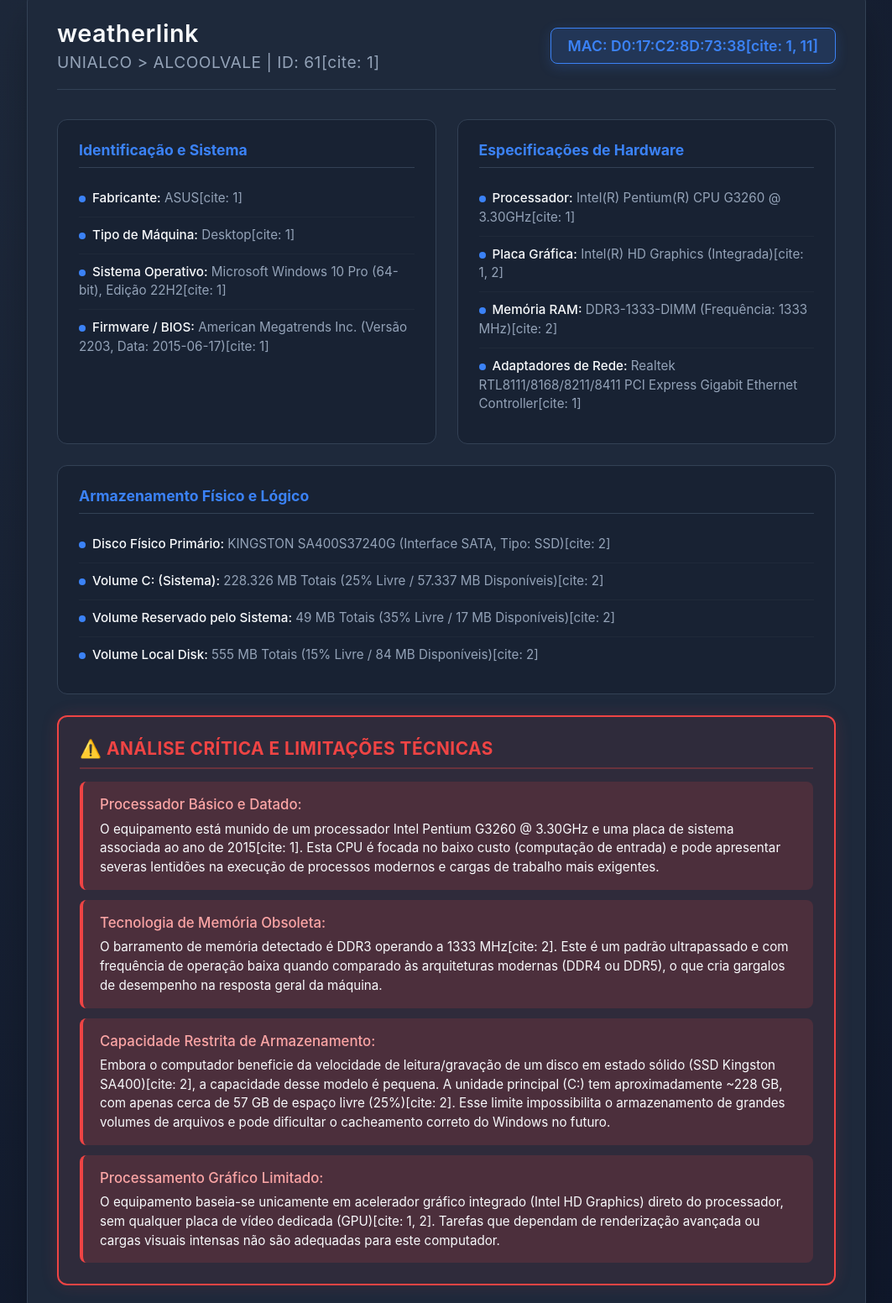
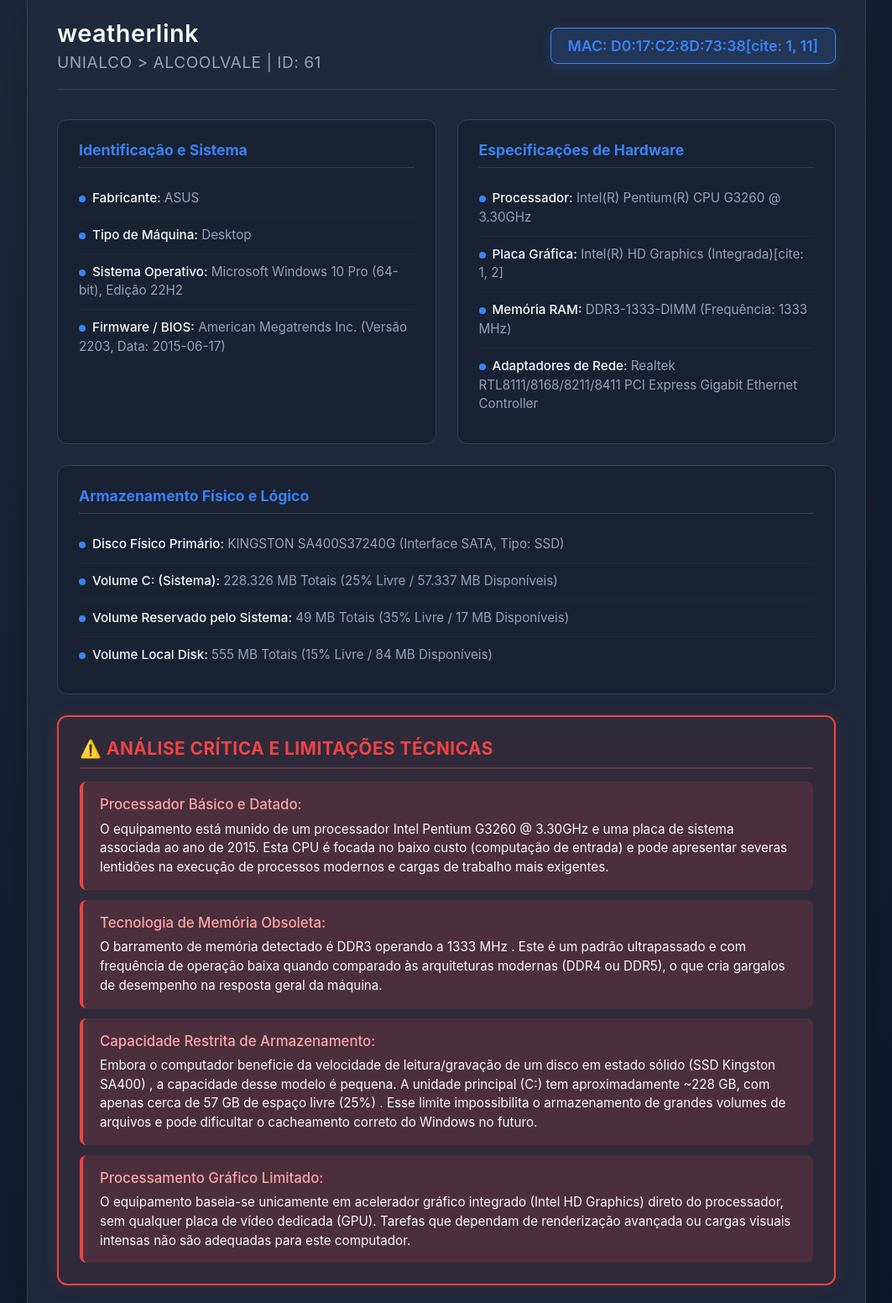
Before and after one commit to wteodoro/weatherlink, a plain HTML site: page index.html in a window 1280 px wide. Shown: the part 14-1566 px from the top of the page at 84% size, without its empty margins (108-1171 px from the left). Drawn offline with Linux system fonts and the light colour scheme.

Commit message:
Update index.html

```diff
--- a/index.html
+++ b/index.html
@@ -207,7 +207,7 @@
 
             <!-- Cabeçalho -->
             <header class="header">
-                <h1>weatherlink <span>UNIALCO &gt; ALCOOLVALE | ID: 61[cite: 1]</span></h1>
+                <h1>weatherlink <span>UNIALCO &gt; ALCOOLVALE | ID: 61</span></h1>
                 <div class="ip-badge">MAC: D0:17:C2:8D:73:38[cite: 1, 11]</div>
             </header>
 
@@ -215,10 +215,10 @@
             <section class="info-card">
                 <h2>Identificação e Sistema</h2>
                 <ul>
-                    <li><span class="dot"></span><strong>Fabricante:</strong> ASUS[cite: 1]</li>
-                    <li><span class="dot"></span><strong>Tipo de Máquina:</strong> Desktop[cite: 1]</li>
-                    <li><span class="dot"></span><strong>Sistema Operativo:</strong> Microsoft Windows 10 Pro (64-bit), Edição 22H2[cite: 1]</li>
-                    <li><span class="dot"></span><strong>Firmware / BIOS:</strong> American Megatrends Inc. (Versão 2203, Data: 2015-06-17)[cite: 1]</li>
+                    <li><span class="dot"></span><strong>Fabricante:</strong> ASUS</li>
+                    <li><span class="dot"></span><strong>Tipo de Máquina:</strong> Desktop</li>
+                    <li><span class="dot"></span><strong>Sistema Operativo:</strong> Microsoft Windows 10 Pro (64-bit), Edição 22H2</li>
+                    <li><span class="dot"></span><strong>Firmware / BIOS:</strong> American Megatrends Inc. (Versão 2203, Data: 2015-06-17)</li>
                 </ul>
             </section>
 
@@ -226,10 +226,10 @@
             <section class="info-card">
                 <h2>Especificações de Hardware</h2>
                 <ul>
-                    <li><span class="dot"></span><strong>Processador:</strong> Intel(R) Pentium(R) CPU G3260 @ 3.30GHz[cite: 1]</li>
+                    <li><span class="dot"></span><strong>Processador:</strong> Intel(R) Pentium(R) CPU G3260 @ 3.30GHz</li>
                     <li><span class="dot"></span><strong>Placa Gráfica:</strong> Intel(R) HD Graphics (Integrada)[cite: 1, 2]</li>
-                    <li><span class="dot"></span><strong>Memória RAM:</strong> DDR3-1333-DIMM (Frequência: 1333 MHz)[cite: 2]</li>
-                    <li><span class="dot"></span><strong>Adaptadores de Rede:</strong> Realtek RTL8111/8168/8211/8411 PCI Express Gigabit Ethernet Controller[cite: 1]</li>
+                    <li><span class="dot"></span><strong>Memória RAM:</strong> DDR3-1333-DIMM (Frequência: 1333 MHz) </li>
+                    <li><span class="dot"></span><strong>Adaptadores de Rede:</strong> Realtek RTL8111/8168/8211/8411 PCI Express Gigabit Ethernet Controller</li>
                 </ul>
             </section>
 
@@ -237,10 +237,10 @@
             <section class="info-card full-width">
                 <h2>Armazenamento Físico e Lógico</h2>
                 <ul>
-                    <li><span class="dot"></span><strong>Disco Físico Primário:</strong> KINGSTON SA400S37240G (Interface SATA, Tipo: SSD)[cite: 2]</li>
-                    <li><span class="dot"></span><strong>Volume C: (Sistema):</strong> 228.326 MB Totais (25% Livre / 57.337 MB Disponíveis)[cite: 2]</li>
-                    <li><span class="dot"></span><strong>Volume Reservado pelo Sistema:</strong> 49 MB Totais (35% Livre / 17 MB Disponíveis)[cite: 2]</li>
-                    <li><span class="dot"></span><strong>Volume Local Disk:</strong> 555 MB Totais (15% Livre / 84 MB Disponíveis)[cite: 2]</li>
+                    <li><span class="dot"></span><strong>Disco Físico Primário:</strong> KINGSTON SA400S37240G (Interface SATA, Tipo: SSD) </li>
+                    <li><span class="dot"></span><strong>Volume C: (Sistema):</strong> 228.326 MB Totais (25% Livre / 57.337 MB Disponíveis) </li>
+                    <li><span class="dot"></span><strong>Volume Reservado pelo Sistema:</strong> 49 MB Totais (35% Livre / 17 MB Disponíveis) </li>
+                    <li><span class="dot"></span><strong>Volume Local Disk:</strong> 555 MB Totais (15% Livre / 84 MB Disponíveis) </li>
                 </ul>
             </section>
 
@@ -248,10 +248,10 @@
             <section class="info-card alert full-width">
                 <h2>⚠️ Análise Crítica e Limitações Técnicas</h2>
                 <ul>
-                    <li><strong>Processador Básico e Datado:</strong> O equipamento está munido de um processador Intel Pentium G3260 @ 3.30GHz e uma placa de sistema associada ao ano de 2015[cite: 1]. Esta CPU é focada no baixo custo (computação de entrada) e pode apresentar severas lentidões na execução de processos modernos e cargas de trabalho mais exigentes.</li>
-                    <li><strong>Tecnologia de Memória Obsoleta:</strong> O barramento de memória detectado é DDR3 operando a 1333 MHz[cite: 2]. Este é um padrão ultrapassado e com frequência de operação baixa quando comparado às arquiteturas modernas (DDR4 ou DDR5), o que cria gargalos de desempenho na resposta geral da máquina.</li>
-                    <li><strong>Capacidade Restrita de Armazenamento:</strong> Embora o computador beneficie da velocidade de leitura/gravação de um disco em estado sólido (SSD Kingston SA400)[cite: 2], a capacidade desse modelo é pequena. A unidade principal (C:) tem aproximadamente ~228 GB, com apenas cerca de 57 GB de espaço livre (25%)[cite: 2]. Esse limite impossibilita o armazenamento de grandes volumes de arquivos e pode dificultar o cacheamento correto do Windows no futuro.</li>
-                    <li><strong>Processamento Gráfico Limitado:</strong> O equipamento baseia-se unicamente em acelerador gráfico integrado (Intel HD Graphics) direto do processador, sem qualquer placa de vídeo dedicada (GPU)[cite: 1, 2]. Tarefas que dependam de renderização avançada ou cargas visuais intensas não são adequadas para este computador.</li>
+                    <li><strong>Processador Básico e Datado:</strong> O equipamento está munido de um processador Intel Pentium G3260 @ 3.30GHz e uma placa de sistema associada ao ano de 2015. Esta CPU é focada no baixo custo (computação de entrada) e pode apresentar severas lentidões na execução de processos modernos e cargas de trabalho mais exigentes.</li>
+                    <li><strong>Tecnologia de Memória Obsoleta:</strong> O barramento de memória detectado é DDR3 operando a 1333 MHz . Este é um padrão ultrapassado e com frequência de operação baixa quando comparado às arquiteturas modernas (DDR4 ou DDR5), o que cria gargalos de desempenho na resposta geral da máquina.</li>
+                    <li><strong>Capacidade Restrita de Armazenamento:</strong> Embora o computador beneficie da velocidade de leitura/gravação de um disco em estado sólido (SSD Kingston SA400) , a capacidade desse modelo é pequena. A unidade principal (C:) tem aproximadamente ~228 GB, com apenas cerca de 57 GB de espaço livre (25%) . Esse limite impossibilita o armazenamento de grandes volumes de arquivos e pode dificultar o cacheamento correto do Windows no futuro.</li>
+                    <li><strong>Processamento Gráfico Limitado:</strong> O equipamento baseia-se unicamente em acelerador gráfico integrado (Intel HD Graphics) direto do processador, sem qualquer placa de vídeo dedicada (GPU). Tarefas que dependam de renderização avançada ou cargas visuais intensas não são adequadas para este computador.</li>
                 </ul>
             </section>
 
```
